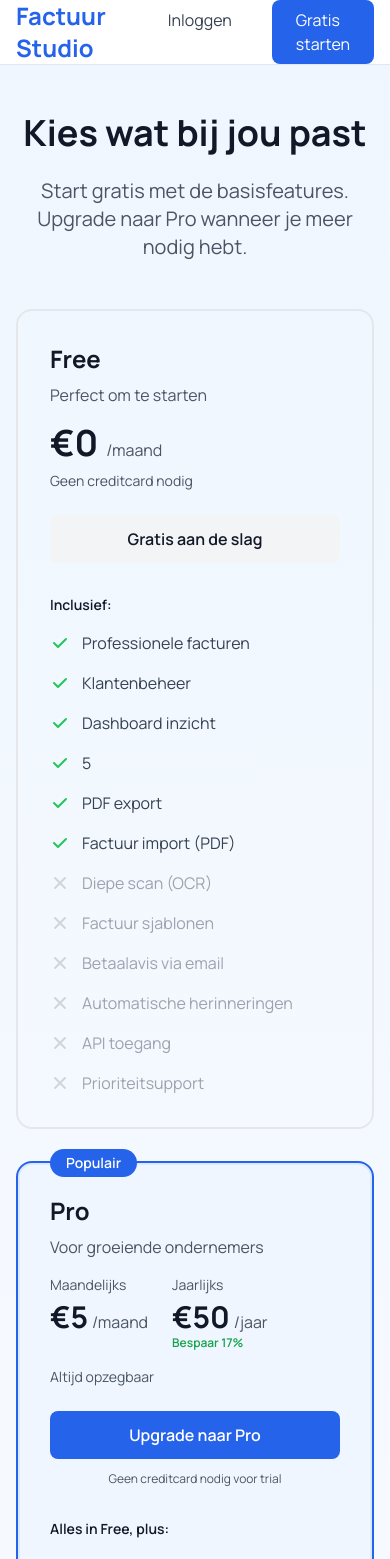
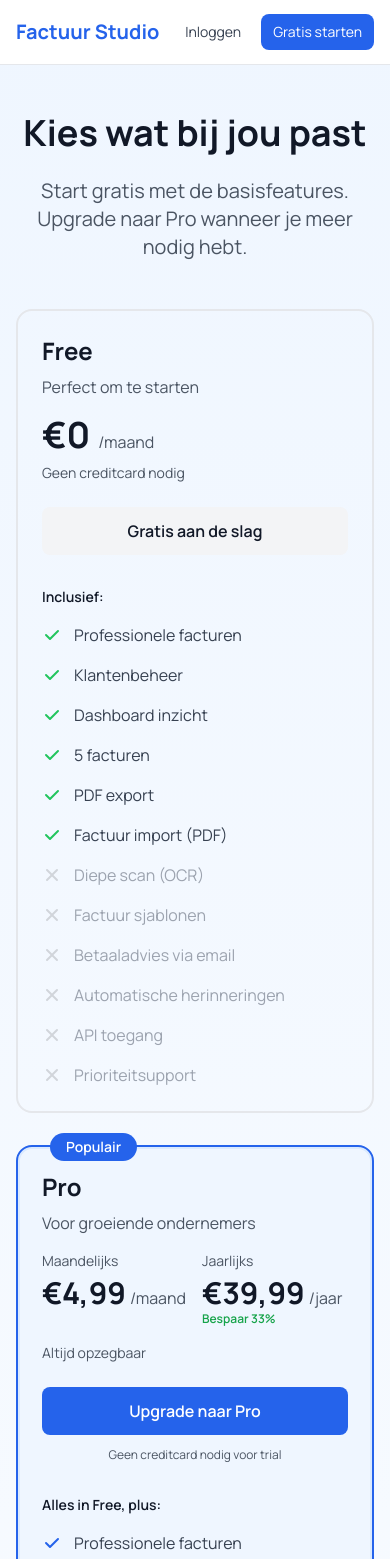
Before and after one commit to rajitovo-ai/factuurstudio, a React (Vite) app: page /pricing in a window 390 px wide. Shown: the top 1559 px of the page. Built offline with nearby package versions, Linux system fonts and the light colour scheme; no server answers.

Commit message:
chore: update pricing text, settings labels, and checklist

```diff
--- a/src/pages/PricingPage.tsx
+++ b/src/pages/PricingPage.tsx
@@ -5,12 +5,12 @@ const features = [
   { name: 'Professionele facturen', free: true, pro: true },
   { name: 'Klantenbeheer', free: true, pro: true },
   { name: 'Dashboard inzicht', free: true, pro: true },
-  { name: 'Facturen per maand', free: '5', pro: 'Onbeperkt' },
+  { name: 'Facturen per maand', free: '5 facturen', pro: 'Onbeperkt' },
   { name: 'PDF export', free: true, pro: true },
   { name: 'Factuur import (PDF)', free: true, pro: true },
   { name: 'Diepe scan (OCR)', free: false, pro: true },
   { name: 'Factuur sjablonen', free: false, pro: true },
-  { name: 'Betaalavis via email', free: false, pro: true },
+  { name: 'Betaaladvies via email', free: false, pro: true },
   { name: 'Automatische herinneringen', free: false, pro: true },
   { name: 'API toegang', free: false, pro: true },
   { name: 'Prioriteitsupport', free: false, pro: true },
@@ -24,15 +24,15 @@ export default function PricingPage() {
       {/* Navigation Bar */}
       <nav className="bg-white border-b border-gray-200 sticky top-0 z-10">
         <div className="max-w-7xl mx-auto px-4 sm:px-6 lg:px-8">
-          <div className="flex justify-between items-center h-16">
-            <Link to="/" className="text-2xl font-bold text-blue-600">
+          <div className="flex h-16 flex-wrap items-center justify-between gap-2">
+            <Link to="/" className="text-xl font-bold text-blue-600 sm:text-2xl">
               Factuur Studio
             </Link>
-            <div className="flex gap-4">
+            <div className="flex items-center gap-2 sm:gap-4">
               {userId ? (
                 <Link
                   to="/dashboard"
-                  className="px-6 py-2 bg-blue-600 text-white rounded-lg hover:bg-blue-700 transition"
+                  className="rounded-lg bg-blue-600 px-3 py-2 text-sm text-white transition hover:bg-blue-700 sm:px-6"
                 >
                   Dashboard
                 </Link>
@@ -40,13 +40,13 @@ export default function PricingPage() {
                 <>
                   <Link
                     to="/login"
-                    className="px-6 py-2 text-gray-700 hover:text-gray-900 transition"
+                    className="px-3 py-2 text-sm text-gray-700 transition hover:text-gray-900 sm:px-6"
                   >
                     Inloggen
                   </Link>
                   <Link
                     to="/register"
-                    className="px-6 py-2 bg-blue-600 text-white rounded-lg hover:bg-blue-700 transition"
+                    className="rounded-lg bg-blue-600 px-3 py-2 text-sm text-white transition hover:bg-blue-700 sm:px-6"
                   >
                     Gratis starten
                   </Link>
@@ -71,7 +71,7 @@ export default function PricingPage() {
         {/* Pricing Cards */}
         <div className="grid md:grid-cols-2 gap-8 max-w-4xl mx-auto mb-12">
           {/* Free Plan */}
-          <div className="border-2 border-gray-200 rounded-2xl p-8 relative">
+          <div className="relative rounded-2xl border-2 border-gray-200 p-6 sm:p-8">
             <div className="mb-6">
               <h2 className="text-2xl font-bold text-gray-900 mb-2">Free</h2>
               <p className="text-gray-600 mb-4">Perfect om te starten</p>
@@ -127,7 +127,7 @@ export default function PricingPage() {
           </div>
 
           {/* Pro Plan */}
-          <div className="border-2 border-blue-600 rounded-2xl p-8 relative bg-blue-50 ring-2 ring-inset ring-blue-100">
+          <div className="relative rounded-2xl border-2 border-blue-600 bg-blue-50 p-6 ring-2 ring-inset ring-blue-100 sm:p-8">
             <div className="absolute top-0 left-8 -translate-y-1/2 bg-blue-600 text-white px-4 py-1 rounded-full text-sm font-semibold">
               Populair
             </div>
@@ -135,21 +135,21 @@ export default function PricingPage() {
             <div className="mb-6">
               <h2 className="text-2xl font-bold text-gray-900 mb-2">Pro</h2>
               <p className="text-gray-600 mb-4">Voor groeiende ondernemers</p>
-              <div className="flex gap-6 mb-4">
+              <div className="mb-4 flex flex-wrap gap-4 sm:gap-6">
                 <div>
                   <div className="text-sm text-gray-600 mb-1">Maandelijks</div>
                   <div className="flex items-baseline gap-1">
-                    <span className="text-3xl font-bold text-gray-900">€5</span>
+                    <span className="text-3xl font-bold text-gray-900">€4,99</span>
                     <span className="text-gray-600">/maand</span>
                   </div>
                 </div>
                 <div>
                   <div className="text-sm text-gray-600 mb-1">Jaarlijks</div>
                   <div className="flex items-baseline gap-1">
-                    <span className="text-3xl font-bold text-gray-900">€50</span>
+                    <span className="text-3xl font-bold text-gray-900">€39,99</span>
                     <span className="text-gray-600">/jaar</span>
                   </div>
-                  <div className="text-xs text-green-600 font-semibold">Bespaar 17%</div>
+                  <div className="text-xs text-green-600 font-semibold">Bespaar 33%</div>
                 </div>
               </div>
               <p className="text-sm text-gray-600">Altijd opzegbaar</p>
--- a/src/pages/SettingsPage.tsx
+++ b/src/pages/SettingsPage.tsx
@@ -347,7 +347,7 @@ export default function SettingsPage() {
                 disabled={checkoutLoading !== null}
                 className="rounded-lg border border-cyan-300 bg-white px-4 py-2 text-sm font-semibold text-cyan-800 transition hover:bg-cyan-100 disabled:cursor-not-allowed disabled:opacity-60"
               >
-                {checkoutLoading === 'monthly' ? 'Bezig...' : 'Pro maandelijks (€5)'}
+                {checkoutLoading === 'monthly' ? 'Bezig...' : 'Pro maandelijks (€4,99)'}
               </button>
               <button
                 type="button"
@@ -357,7 +357,7 @@ export default function SettingsPage() {
                 disabled={checkoutLoading !== null}
                 className="rounded-lg border border-cyan-700 bg-cyan-700 px-4 py-2 text-sm font-semibold text-white transition hover:bg-cyan-800 disabled:cursor-not-allowed disabled:opacity-60"
               >
-                {checkoutLoading === 'yearly' ? 'Bezig...' : 'Pro jaarlijks (€50)'}
+                {checkoutLoading === 'yearly' ? 'Bezig...' : 'Pro jaarlijks (€39,99)'}
               </button>
             </div>
             {checkoutError ? <p className="mt-3 text-xs text-rose-700">{checkoutError}</p> : null}
```
Also changed, not shown: 2 other files (tests, documents, lock files or other folders).
